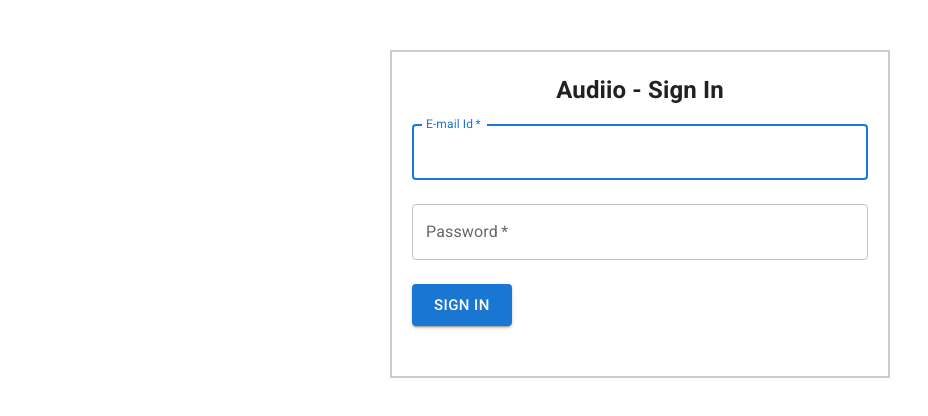
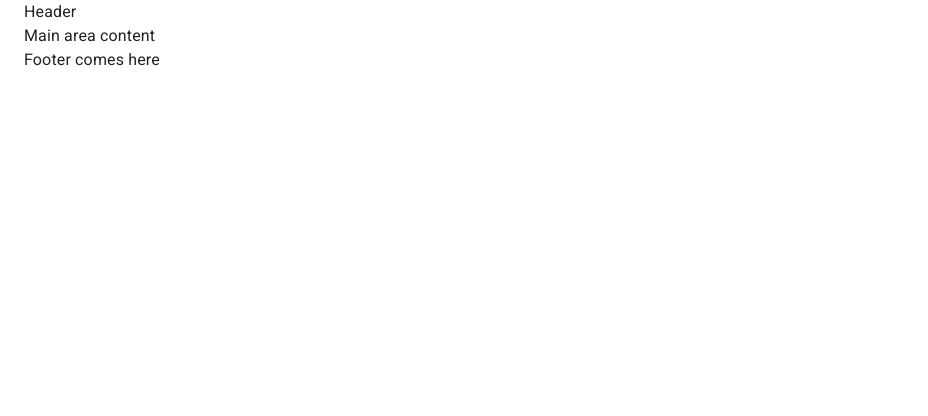
Before and after one commit to saideep-kankarla/scaler-capstone-project, a React (Vite) app in the folder client/: page / in a window 1280 px wide. Shown: the top 416 px of the page, without its empty margins (0-928 px from the left). Built offline with nearby package versions, Linux system fonts and the light colour scheme.

Commit message:
layout setup

```diff
--- a/client/src/App.jsx
+++ b/client/src/App.jsx
@@ -1,6 +1,7 @@
 import {Fragment} from 'react';
 import {CssBaseline, Container} from '@mui/material';
-import LoginForm from './components/LoginForm.jsx';
+// import LoginForm from './components/LoginForm.jsx';
+import Layout from './components/Layout.jsx';
 
 import './styles/App.scss';
 
@@ -10,7 +11,7 @@
     <Fragment>
       <CssBaseline>
         <Container component="main" maxWidth="false">
-          <LoginForm />
+          <Layout />
         </Container>
       </CssBaseline>
     </Fragment>
--- /dev/null
+++ b/client/src/components/Footer.jsx
@@ -0,0 +1,7 @@
+import React from 'react';
+
+function Header() {
+  return <div>Footer comes here</div>;
+}
+
+export default Header;
--- /dev/null
+++ b/client/src/components/Header.jsx
@@ -0,0 +1,7 @@
+import React from 'react';
+
+function Header() {
+  return <div>Header</div>;
+}
+
+export default Header;
--- /dev/null
+++ b/client/src/components/Layout.jsx
@@ -0,0 +1,33 @@
+import { Fragment } from 'react';
+import { Box, Grid } from '@mui/material';
+import Header from './Header.jsx';
+import Footer from './Footer.jsx';
+import MainArea from './MainArea.jsx';
+
+export default function Layout() {
+  return (
+    <Fragment>
+      <Box sx={{ flexGrow: 1 }}>
+        <Grid container>
+          <Grid size={12}>
+            <Header />
+          </Grid>
+        </Grid>
+      </Box>
+      <Box sx={{ flexGrow: 1 }}>
+        <Grid container>
+          <Grid size={12}>
+            <MainArea />
+          </Grid>
+        </Grid>
+      </Box>
+      <Box sx={{ flexGrow: 1 }}>
+        <Grid container>
+          <Grid size={12}>
+            <Footer />
+          </Grid>
+        </Grid>
+      </Box>
+    </Fragment>
+  );
+}
--- a/client/src/components/LoginForm.jsx
+++ b/client/src/components/LoginForm.jsx
@@ -40,7 +40,6 @@
           label="Password"
           type="password"
           id="password"
-          autoComplete="current-password"
           value={password}
           onChange={(e) => setPassword(e.target.value)}
         />
--- /dev/null
+++ b/client/src/components/MainArea.jsx
@@ -0,0 +1,7 @@
+import React from 'react';
+
+function Header() {
+  return <div>Main area content</div>;
+}
+
+export default Header;
```
Also changed, not shown: 1 other file (tests, documents, lock files or other folders).
